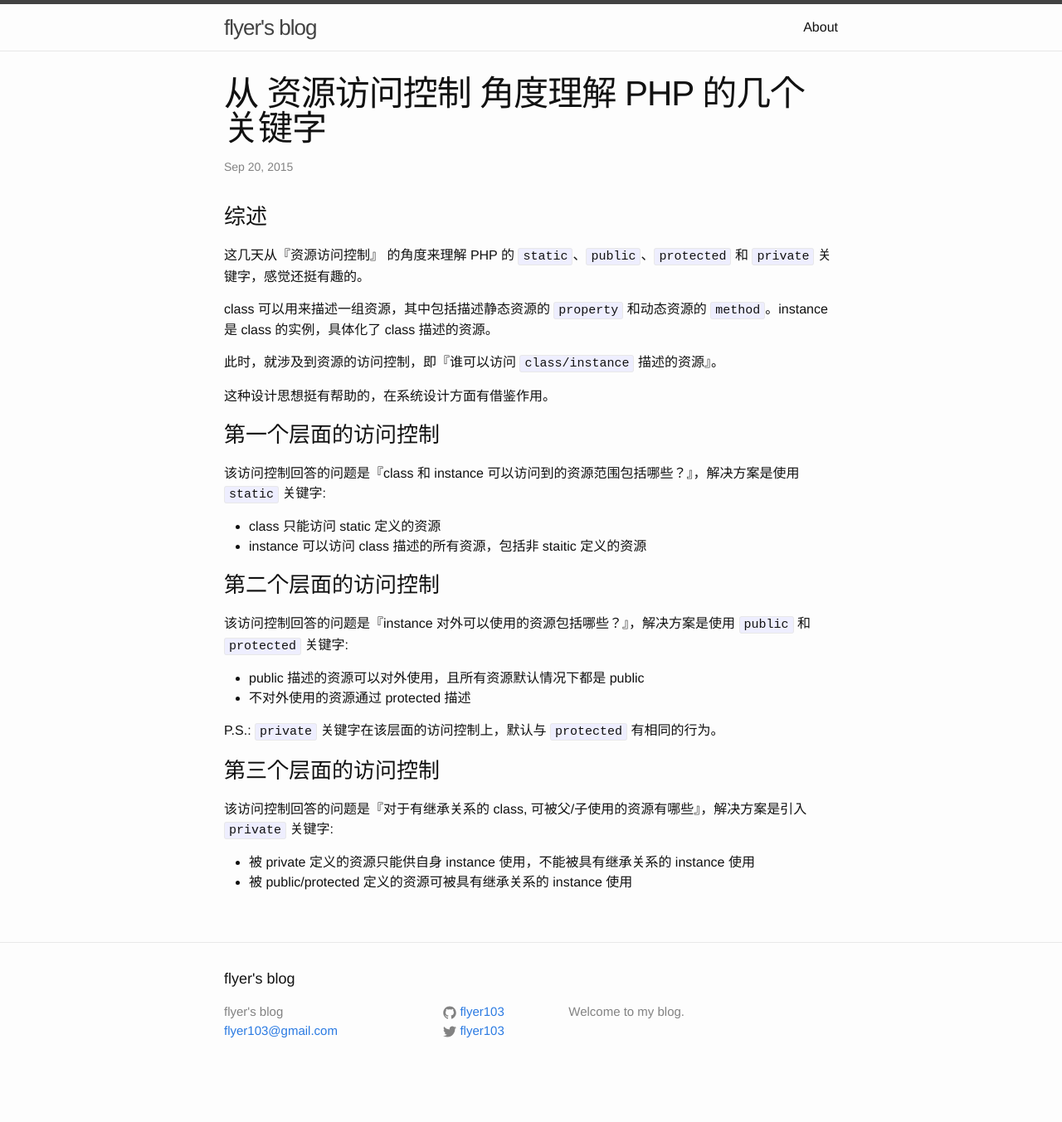
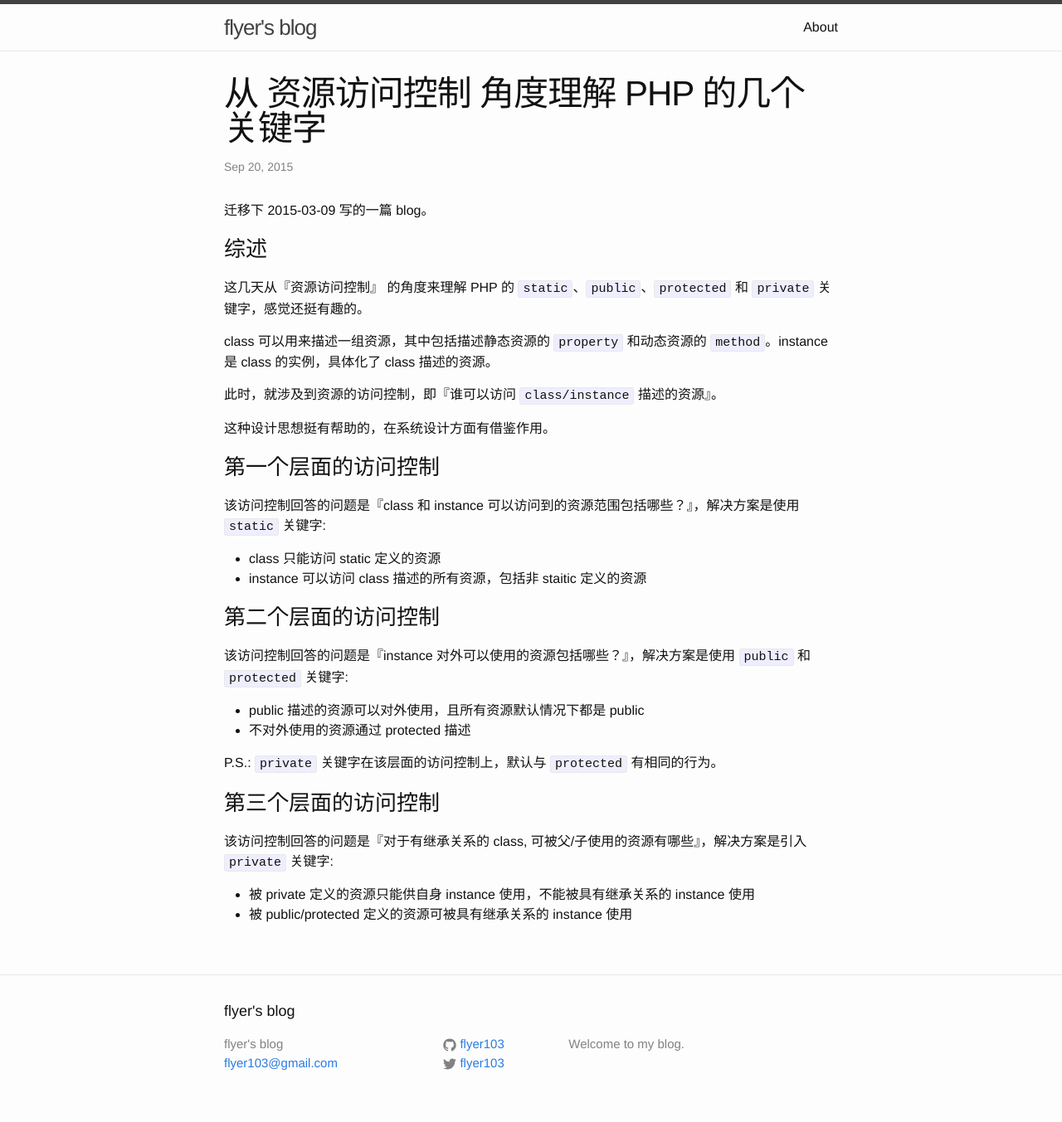
Before and after one commit to flyer103/flyer103.github.io, a Jekyll site: the page built from _posts/2015-09-20-php-resource-limit.markdown, in a window 1280 px wide. Shown: the whole page at 83% size. Built offline with Jekyll 4.4.1, drawn with Linux system fonts in a browser that asks for light colours; before the commit the page ends 1314 px from its top, so only the background shows below that.

Commit message:
改下内容

```diff
--- a/_posts/2015-09-20-php-resource-limit.markdown
+++ b/_posts/2015-09-20-php-resource-limit.markdown
@@ -4,6 +4,8 @@ title: "从 资源访问控制 角度理解 PHP 的几个关键字"
 date: 2015-09-20 18:12:38
 categories: php, class, resource
 ---
+迁移下 2015-03-09 写的一篇 blog。
+
 ### 综述
 这几天从『资源访问控制』 的角度来理解 PHP 的 `static`、`public`、`protected` 和 `private` 关键字，感觉还挺有趣的。
 
```
